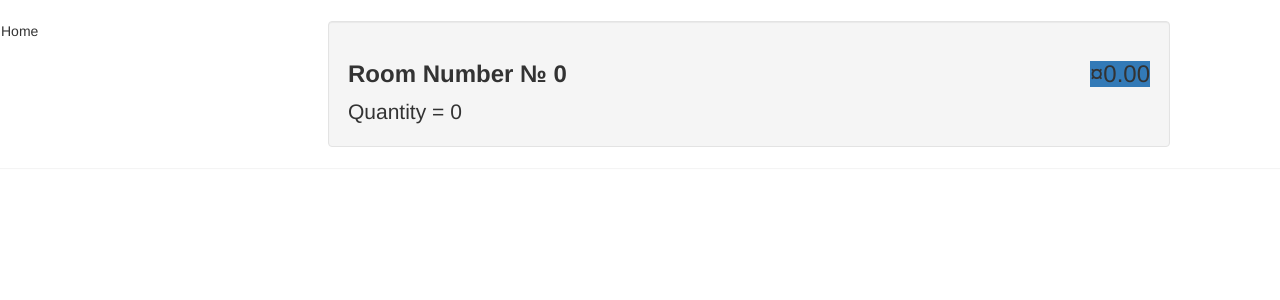
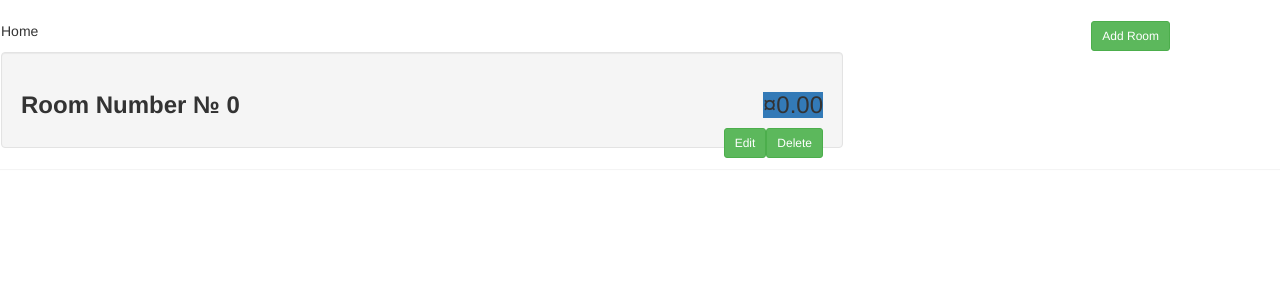
Before and after one commit to Alibastra/Diplom_rep, an ASP.NET Core app: template Hotel/Views/Shared/RoomSummary.cshtml in a window 1280 px wide. Shown: the part 52-352 px from the top of the page. Run offline with ASP.NET Core 8, Linux system fonts and the light colour scheme; the template is opened without the code that fills it, so the values that code supplies are empty.

Commit message:
17.04.2019

```diff
--- a/Hotel/Components/NavigationMenuViewComponent.cs
+++ b/Hotel/Components/NavigationMenuViewComponent.cs
@@ -7,12 +7,14 @@ namespace Hotel.Views.Shared.Components
     public class NavigationMenuViewComponent:ViewComponent
     {
         private IRoomRepository repository;
+
         public NavigationMenuViewComponent(IRoomRepository repo)
         {
             repository = repo;
         }
         public IViewComponentResult Invoke()
         {
+           // ViewBag.SelectedCategory = RouteData?.Values[category];
             return View(repository.Rooms
                 .Select(x => x.Category)
                 .Distinct()
--- a/Hotel/Controllers/RoomController.cs
+++ b/Hotel/Controllers/RoomController.cs
@@ -25,7 +25,7 @@ namespace Hotel.Controllers
                 {
                     CurrentPage = page,
                     ItemsPerPage = PageSize,
-                    TotalItems = repository.Rooms.Count()
+                    TotalItems = category == null ? repository.Rooms.Count(): repository.Rooms.Where(e=>e.Category==category).Count()
                 },
                 CurrentCategory=category,
                 CurrentQuantity=quantity
--- a/Hotel/Startup.cs
+++ b/Hotel/Startup.cs
@@ -26,6 +26,8 @@ namespace Hotel
             services.AddDbContext<ApplicationDbContext>(options => options.UseNpgsql(Configuration["Data:HotelRooms:ConnectionString"]));
             services.AddTransient<IRoomRepository, EFRoomRepository>();
             services.AddMvc();
+            services.AddMemoryCache();
+            services.AddSession();
         }
 
         // This method gets called by the runtime. Use this method to configure the HTTP request pipeline.
@@ -34,6 +36,7 @@ namespace Hotel
             app.UseDeveloperExceptionPage();
             app.UseStatusCodePages();//Расширение ответов об ошибках
             app.UseStaticFiles();//обслуживание стратического содержимого из папки wwwroot
+            app.UseSession();
             app.UseMvc(routes =>
             {
                 routes.MapRoute(
@@ -58,7 +61,7 @@ namespace Hotel
                     defaults: new { Controller = "Room", action = "List", page = 1 });
                 routes.MapRoute(name: null, template: "{controller}/{a1ction}/{ id ?}");
             });
+        }
 
-        }
     }
 }
--- a/Hotel/Views/Shared/Components/NavigationMenu/Default.cshtml
+++ b/Hotel/Views/Shared/Components/NavigationMenu/Default.cshtml
@@ -5,7 +5,7 @@
    asp-route-category="">Home</a>
 @foreach (string category in Model)
 {
-    <a class="=btn btn-block btn-default"
+    <a class="=btn btn-block btn-default"@*(@category == ViewBag.SelectedCategory? btn-primary: btn-default)"*@
    asp-action="List"
    asp-controller="Room"
    asp-route-category="@category"
--- a/Hotel/Views/Shared/RoomSummary.cshtml
+++ b/Hotel/Views/Shared/RoomSummary.cshtml
@@ -5,13 +5,18 @@
         <span class="pull-right labele label-primary">
             @Model.Price.ToString("c")
         </span>
-
     </h3>
-    @*<h4>
-            Quantity = @Model.Quantity
-        </h4>*@
-    <span class="lead">
-        Quantity = @Model.Quantity
-    </span><br>
-        <span class="lead"> @Model.Category </span>
+    <form id=" @Model.RoomID" asp-action="Edit" asp-controller="Edit" method="post">
+        <input type="hidden" asp-for="RoomID" />
+        <input type="hidden" name="returnUrl"
+               value="@ViewContext.HttpContext.Request.PathAndQuery()" />
+        <span class="lead">
+            @Model.Category
+            <button type="submit" class="btn btn-success btn-sm pull-right">
+                Delete
+            </button>
+            <button type="submit" class="btn btn-success btn-sm pull-right">
+                Edit
+            </button>
+    </form>
 </div>
--- a/Hotel/Views/Shared/_Layout.cshtml
+++ b/Hotel/Views/Shared/_Layout.cshtml
@@ -17,8 +17,14 @@
             @await Component.InvokeAsync("NavigationMenu")
         </div>
         <div class="col-xs-8">
+            <button type="submit" class="btn btn-success btn-sm pull-right">
+                Add Room
+            </button>
+        </div>
+        <div class="col-xs-8"></div>
+        <div class="col-xs-8">
             @RenderBody()
         </div>
-    </div>
+        </div>
 </body>
 </html>
--- a/Hotel/Views/_ViewImports.cshtml
+++ b/Hotel/Views/_ViewImports.cshtml
@@ -1,4 +1,5 @@
 @using Hotel.Models
 @using Hotel.Models.ViewModels
+@using Hotel.Infrastructure
 @addTagHelper *, Microsoft.AspNetCore.Mvc.TagHelpers
 @addTagHelper Hotel.Infrastructure.*, Hotel
```
Also changed, not shown: Hotel/Controllers/AddController.cs (added, +26 -0 lines), Hotel/Controllers/DelController.cs (added, +26 -0 lines), Hotel/Controllers/EditController.cs (added, +26 -0 lines), Hotel/Infrastructure/UrlExtensions.cs (added, +10 -0 lines), Hotel/Models/SeedData.cs (+22 -1 lines).
